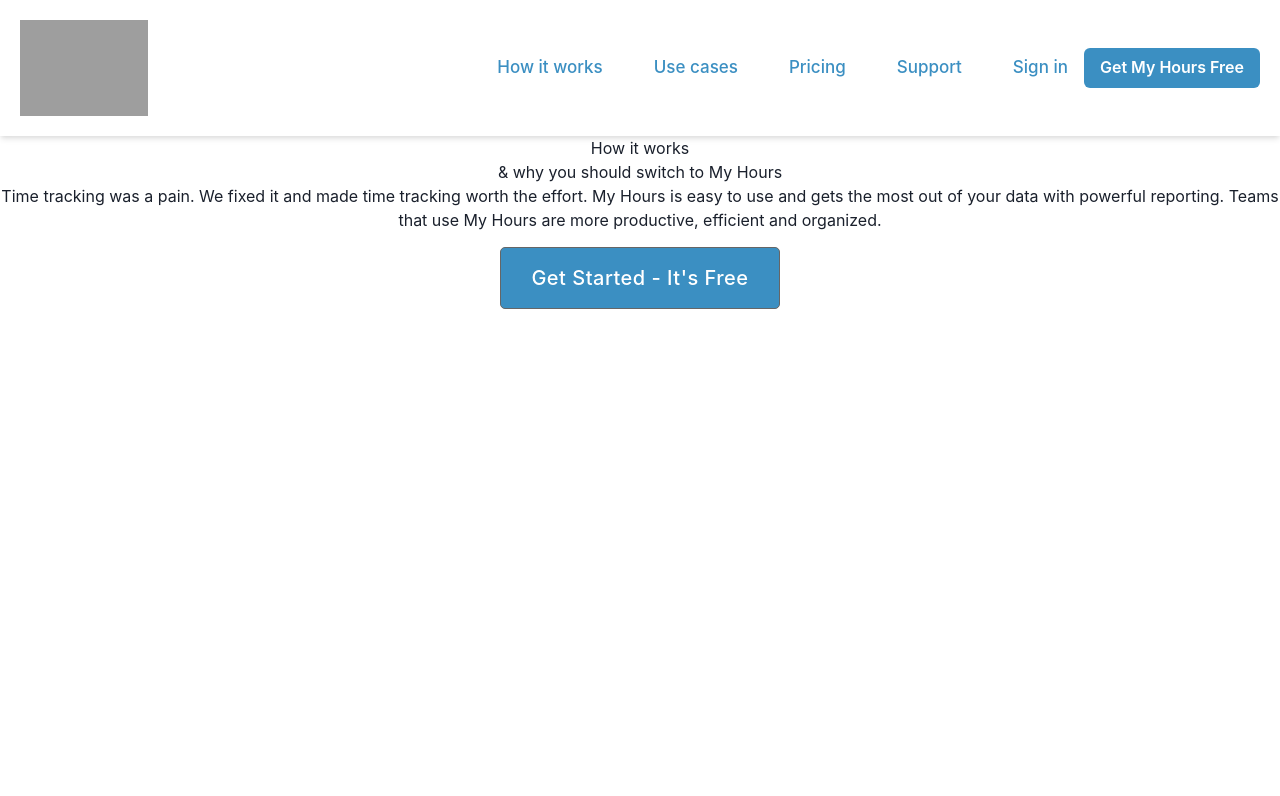
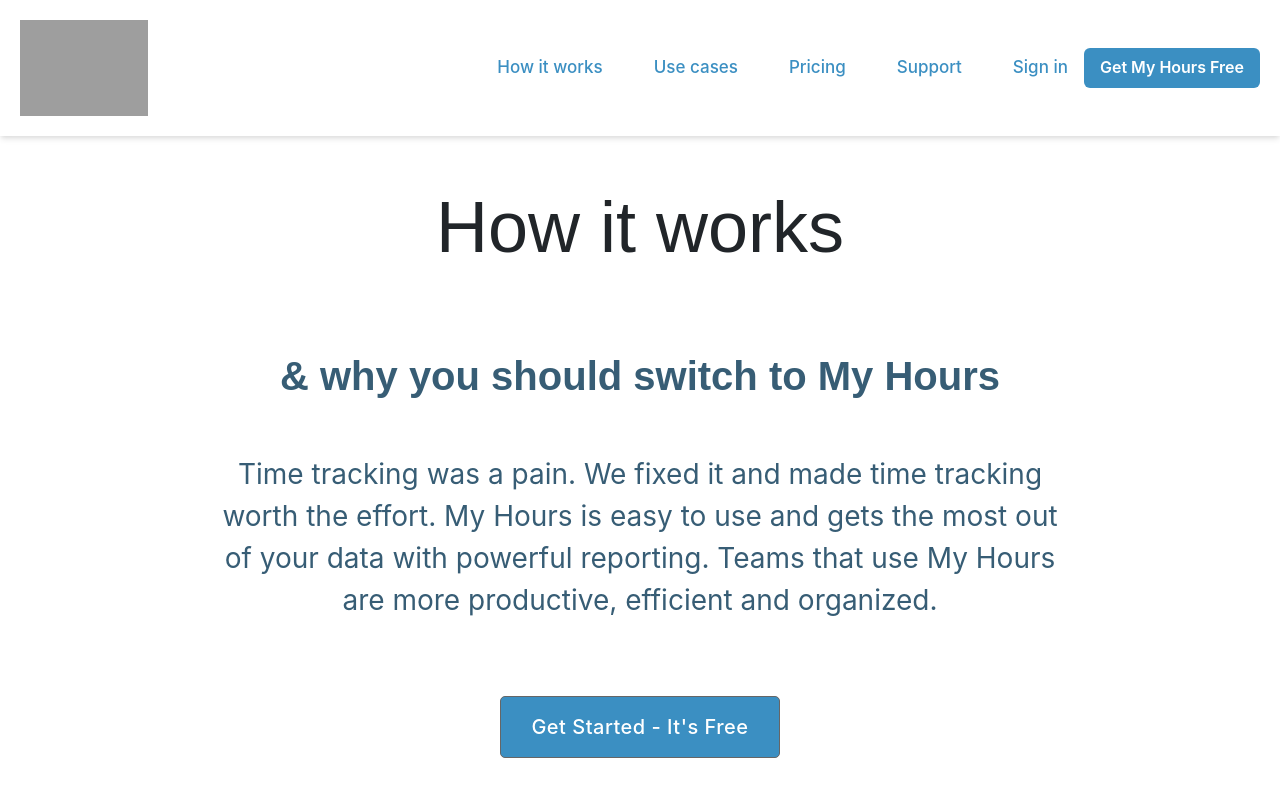
Before and after one commit to Hisam-94/MyHours-clone, a React (Create React App) app in the folder frontend/: page /how-it-works in a window 1280 px wide. Shown: the top 796 px of the page. Built offline with nearby package versions, Linux system fonts and the light colour scheme; grey boxes are pictures that could not be loaded.

Commit message:
top-section

```diff
--- a/frontend/src/Pages/Work.jsx
+++ b/frontend/src/Pages/Work.jsx
@@ -5,9 +5,9 @@
   return (
     <div>
       <div className={style.topDiv}>
-          <h1>How it works</h1>
-          <h2>& why you should switch to My Hours</h2>
-          <div>Time tracking was a pain. We fixed it and made time tracking worth the effort. My Hours is easy to use and gets the most out of your data with powerful reporting. Teams that use My Hours are more productive, efficient and organized.</div>
+          <h1 className={style.heading45}>How it works</h1>
+          <h2 className={style.heading47}>& why you should switch to My Hours</h2>
+          <div className={style.textBlock}>Time tracking was a pain. We fixed it and made time tracking worth the effort. My Hours is easy to use and gets the most out of your data with powerful reporting. Teams that use My Hours are more productive, efficient and organized.</div>
           <button className={style.btn}> <strong className={style.text}>Get Started - It's Free</strong> </button>
       </div>
     </div>
--- a/frontend/src/Pages/Work.module.css
+++ b/frontend/src/Pages/Work.module.css
@@ -1,5 +1,59 @@
 .topDiv{
     box-sizing: border-box;
+    display: flex;
+    flex-direction: column;
+    align-items: center;
+    text-align: left;
+    margin-left: auto;
+    margin-right: auto;
+    max-width: 940px;
+}
+
+.heading45{
+    margin-bottom: 10px;
+    font-family: Avenirnextltpro,sans-serif;
+    color: #212529;
+    font-size: 72px;
+    font-weight: 200;
+    text-align: center;
+    outline: none;
+    margin-top: 0;
+    line-height: 1.2;
+    margin: 0.67em 0;
+    display: block;
+    margin-block-start: 0.67em;
+    margin-block-end: 0.67em;
+    margin-inline-start: 0px;
+    margin-inline-end: 0px;
+}
+
+.heading47{
+    margin-bottom: 20px;
+    font-family: 'Avenir Next',sans-serif;
+    color: #375d75;
+    font-size: 40px;
+    font-weight: 600;
+    text-align: center;
+    outline: none;
+    margin-top: 0;
+    line-height: 1.2;
+    display: block;
+    margin-block-start: 0.83em;
+    margin-block-end: 0.83em;
+    margin-inline-start: 0px;
+    margin-inline-end: 0px;
+}
+
+.textBlock{
+    margin-top: 20px;
+    margin-bottom: 60px;
+    padding-right: 50px;
+    padding-left: 50px;
+    color: #375d75;
+    font-size: 28px;
+    line-height: 1.5;
+    text-align: center;
+    letter-spacing: normal;
 }
 
 .btn{
```
